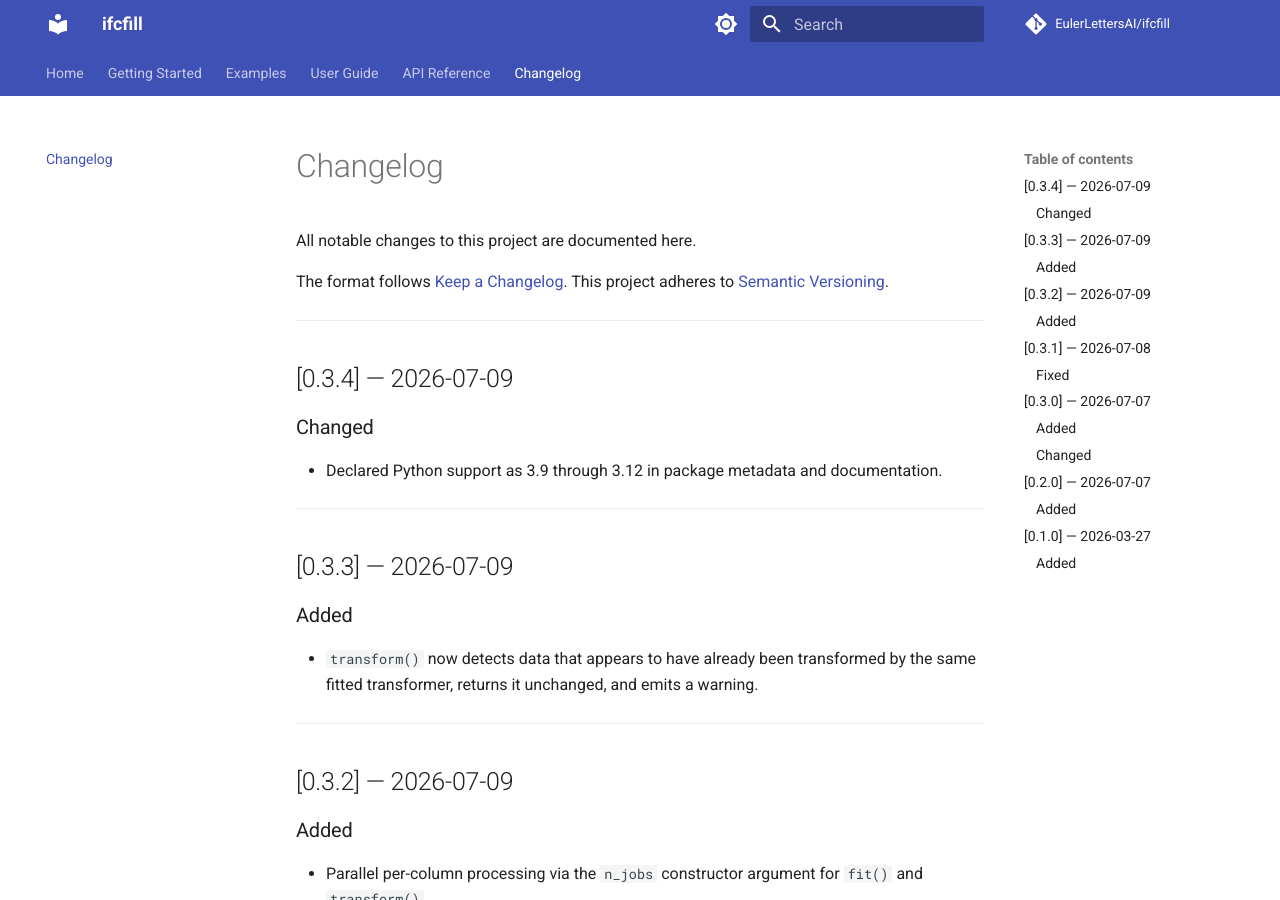
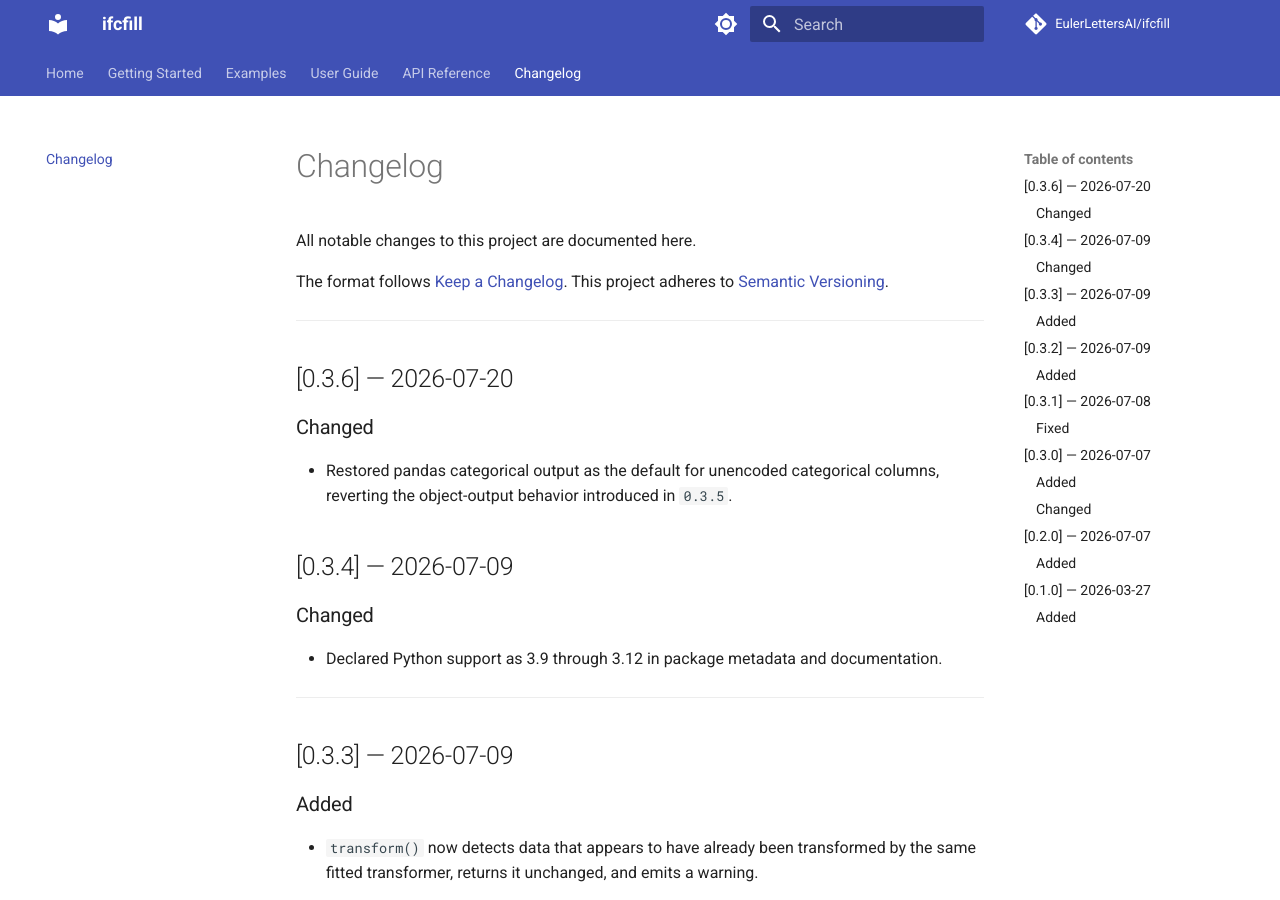
Before and after one commit to EulerLettersAI/ifcfill, an MkDocs documentation site: the page built from docs/changelog.md, in a window 1280 px wide and 900 px high. Built offline with MkDocs 1.6.1 and Material for MkDocs 9.7.7, drawn with Linux system fonts in a browser that asks for light colours; comment, search, counter and statistics services are not loaded.

Commit message:
Release 0.3.6

```diff
--- a/docs/changelog.md
+++ b/docs/changelog.md
@@ -6,6 +6,13 @@ The format follows [Keep a Changelog](https://keepachangelog.com/en/1.0.0/).
 This project adheres to [Semantic Versioning](https://semver.org/spec/v2.0.0.html).
 
 ---
+
+## [0.3.6] — 2026-07-20
+
+### Changed
+
+- Restored pandas categorical output as the default for unencoded categorical
+  columns, reverting the object-output behavior introduced in `0.3.5`.
 
 ## [0.3.4] — 2026-07-09
 
--- a/pyproject.toml
+++ b/pyproject.toml
@@ -4,7 +4,7 @@ build-backend = "setuptools.build_meta"
 
 [project]
 name = "ifcfill"
-version = "0.3.4"
+version = "0.3.6"
 description = "Transformer of tabular data into Integer, Float and Categorical (IFC) variables with missing data imputation."
 readme = "README.md"
 license = "Apache-2.0"
--- a/src/ifcfill/__init__.py
+++ b/src/ifcfill/__init__.py
@@ -5,5 +5,5 @@ variables and fill/impute missing data.
 
 from ._transformer import IFCTransformer
 
-__version__ = "0.3.4"
+__version__ = "0.3.6"
 __all__ = ["IFCTransformer"]
```
